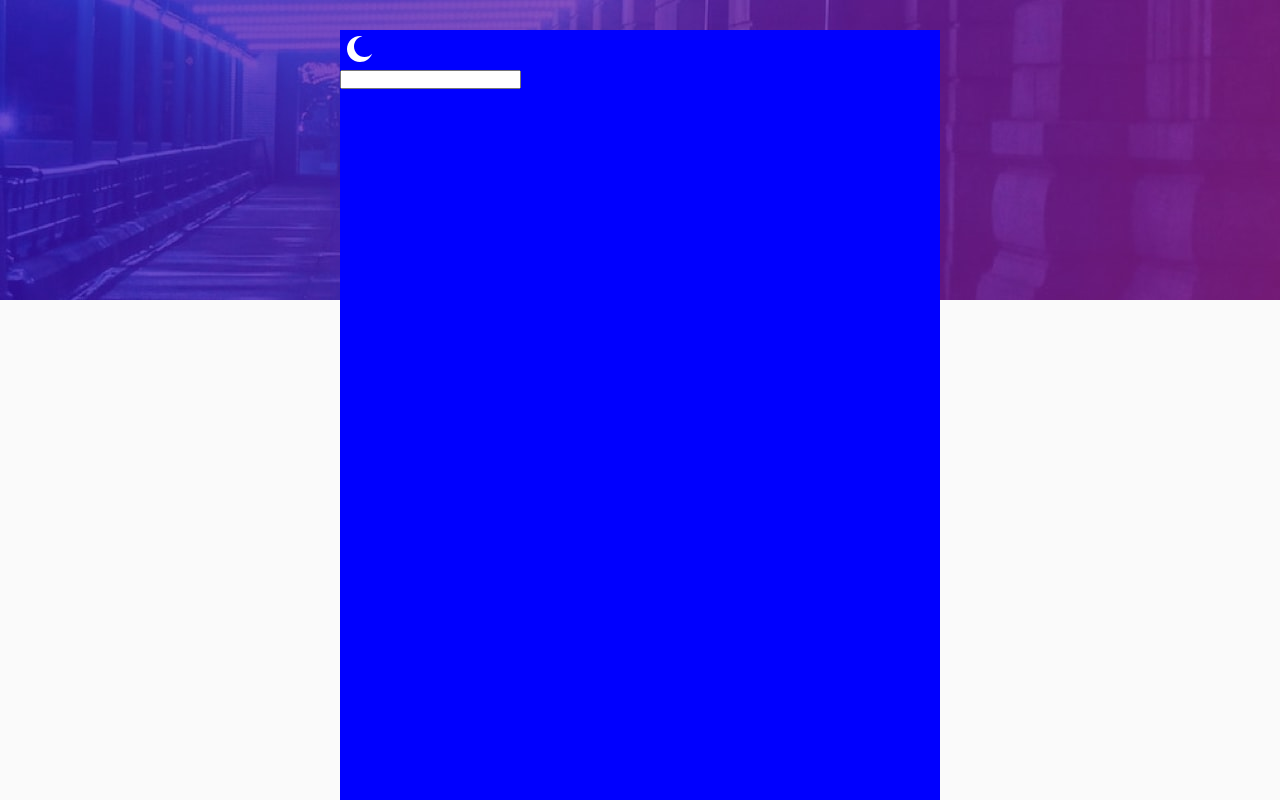
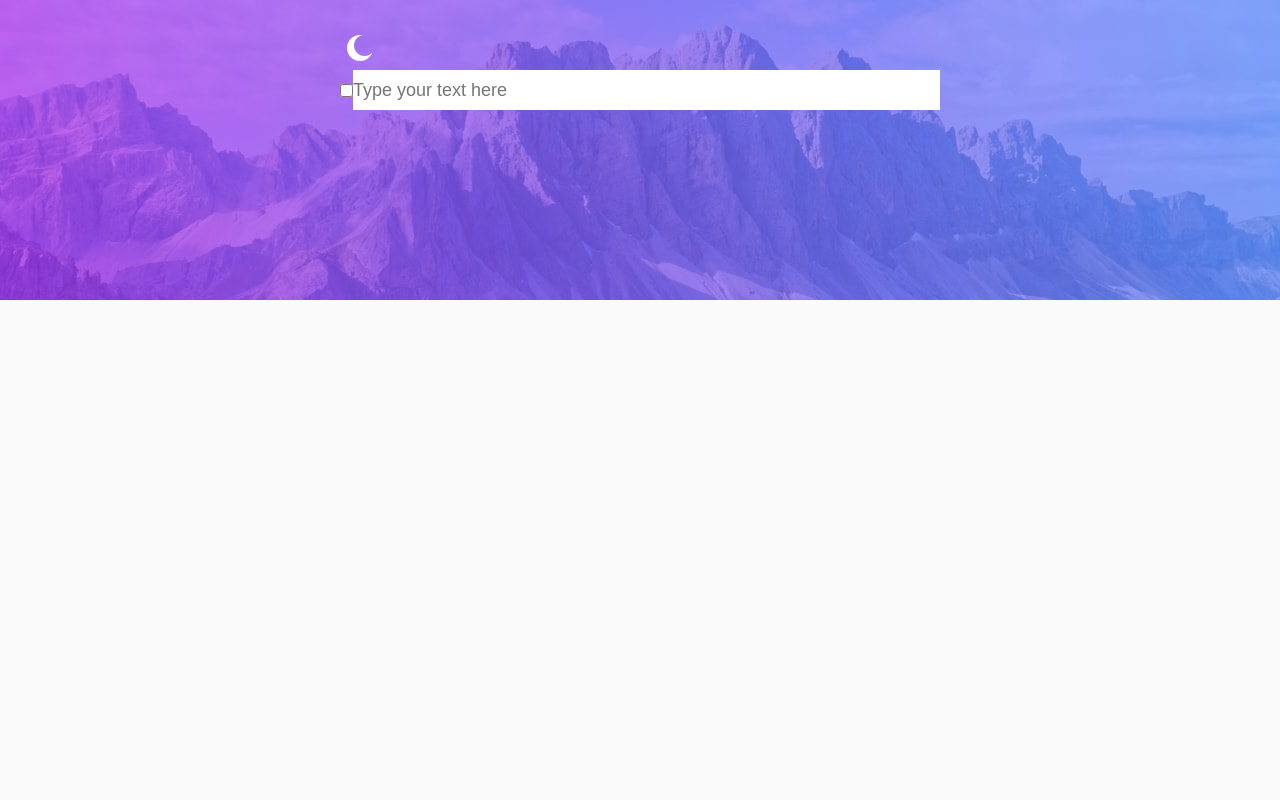
Before and after one commit to jonasalberton/todo-list, a React (Vite) app: page / in a window 1280 px wide. Shown: the top 800 px of the page. Built offline with nearby package versions, Linux system fonts and the light colour scheme.

Commit message:
feat: TodoInput component

```diff
--- a/src/App.tsx
+++ b/src/App.tsx
@@ -8,7 +8,7 @@ import ThemeContext from './themes/ThemeContext';
 const Body = styled('div', {
   background: '$background',
   width: '100%',
-  minHeight: '100%'
+  minHeight: '100%',
 })
 
 
--- /dev/null
+++ b/src/components/Header.tsx
@@ -0,0 +1,26 @@
+import { useContext } from 'react';
+import { styled } from '../stitches.config';
+import ThemeContext from '../themes/ThemeContext';
+import darkBg from '../assets/bg-desktop-dark.jpg';
+import lightBg from '../assets/bg-desktop-light.jpg';
+
+const Heading = styled('div',  {
+  position: 'absolute',
+  width: '100%',
+  top: 0,
+  height: '300px',
+  backgroundRepeat: 'no-repeat',
+  backgroundSize: 'cover'
+});
+
+
+function Header() {
+  const { theme } = useContext(ThemeContext);
+  const background = theme === 'dark' ? darkBg : lightBg;
+
+  return (
+    <Heading style={{backgroundImage: `url(${background})`}}></Heading>
+  );
+}
+
+export default Header;
--- a/src/components/Input.tsx
+++ /dev/null
@@ -1,29 +0,0 @@
-import { KeyboardEvent } from "react";
-import { Todo } from "../models/Todo";
-
-type Props = {
-  onAddNew: (todo: Todo) => void
-}
-
-function Input(props: Props) {
-  const enterKey = 'Enter';
-
-  function handleKeyPress(event: KeyboardEvent<HTMLInputElement>) {
-    if (event.key !== enterKey) return;
-
-    const value = event.currentTarget.value;
-    props.onAddNew({id: 12, isCompleted: false, text: value});
-  }
-
-  return (
-    <div>
-       <input
-        onKeyPress={handleKeyPress}
-        name="teste"
-        type="text">
-      </input>
-    </div>
-  );
-}
-
-export default Input;
--- /dev/null
+++ b/src/components/TodoInput.tsx
@@ -0,0 +1,61 @@
+import { KeyboardEvent } from "react";
+import { Todo } from "../models/Todo";
+import { generateRandomId } from '../utils/index';
+import { styled } from '../stitches.config';
+import CheckBox from "./CheckBox";
+
+const Container = styled('div', {
+  width: '100%',
+  height: '40px',
+  display: 'flex',
+  alignItems: 'center'
+})
+
+const Input = styled('input', {
+  width: '100%',
+  height: '100%',
+  border: 'none',
+  outline: 'none'
+})
+
+type Props = {
+  onAddNew: (todo: Todo) => void
+}
+
+function TodoInput(props: Props) {
+  const enterKey = 'Enter';
+
+  const createTodo = (text: string, isCompleted: boolean): Todo => {
+    return {
+      id: generateRandomId(),
+      isCompleted,
+      text
+    };
+  }
+
+  const resetState = (inputInstance: HTMLInputElement): void => {
+    inputInstance.value = '';
+  }
+
+  const handleKeyPress = (event: KeyboardEvent<HTMLInputElement>): void => {
+    if (event.key !== enterKey) return;
+
+    const inputEl = event.currentTarget;
+    resetState(inputEl);
+    props.onAddNew(createTodo(inputEl.value, true));
+  }
+
+  return (
+    <Container>
+      <CheckBox></CheckBox>
+      <Input
+        onKeyPress={handleKeyPress}
+        placeholder="Type your text here"
+        name="teste"
+        type="text">
+      </Input>
+    </Container>
+  );
+}
+
+export default TodoInput;
--- a/src/components/TodoList.tsx
+++ b/src/components/TodoList.tsx
@@ -1,18 +1,19 @@
 import { useState } from "react";
+import TodoInput from "./TodoInput";
 import { Todo } from "../models/Todo";
-import Input from "./Input";
 
 function TodoList() {
   const [todoList, setTodoList] = useState<Todo[]>([]);
 
-  function addTodo(todo: Todo) {
-    setTodoList([...todoList, todo])
+  const addTodo = (todo: Todo) =>  {
+    setTodoList([...todoList, todo]);
   }
+
 
   return (
     <div>
-      <Input onAddNew={addTodo}></Input>
-      { todoList.map((item) => <div key={item.id}> item {item.text} </div>)}
+      <TodoInput onAddNew={addTodo}></TodoInput>
+      { todoList.map((item) => <div key={item.id}> item {item.id} </div>)}
     </div>
   );
 }
--- a/src/main.tsx
+++ b/src/main.tsx
@@ -6,7 +6,8 @@ import { globalCss } from './stitches.config';
 const globalStyles = globalCss({
   '*': {
     margin: 0,
-    padding: 0
+    padding: 0,
+    fontSize: '18px'
   },
 });
 
--- a/src/models/Todo.ts
+++ b/src/models/Todo.ts
@@ -1,5 +1,5 @@
 export type Todo = {
-  id: number;
+  id: string;
   isCompleted: boolean;
   text: string
 }
--- a/src/pages/Home.tsx
+++ b/src/pages/Home.tsx
@@ -1,7 +1,7 @@
 import { styled } from '../stitches.config';
 import TodoList from '../components/TodoList';
-import darkBg from '../assets/bg-desktop-dark.jpg';
 import ThemeSwitcher from '../components/ThemeSwitcher';
+import Header from '../components/Header';
 
 const Body = styled('div', {
   display: 'flex',
@@ -9,20 +9,10 @@ const Body = styled('div', {
   justifyContent: 'center'
 })
 
-const Header = styled('div',  {
-  position: 'absolute',
-  width: '100%',
-  top: 0,
-  height: '300px',
-  backgroundRepeat: 'no-repeat',
-  backgroundSize: 'cover'
-});
-
 const Container = styled('div', {
   width: '100%',
   maxWidth: '600px',
   height: '1000px',
-  background: 'blue',
   zIndex: '1'
 })
 
@@ -30,7 +20,7 @@ function Home() {
 
   return (
     <Body>
-      <Header style={{backgroundImage: `url(${darkBg})`}}></Header>
+      <Header></Header>
       <Container>
         <ThemeSwitcher></ThemeSwitcher>
         <TodoList></TodoList>
--- /dev/null
+++ b/src/utils/index.ts
@@ -0,0 +1,5 @@
+const generateRandomId = () => {
+  return Math.random().toString(36).slice(2);
+}
+
+export { generateRandomId };
```
Also changed, not shown: src/assets/bg-desktop-light.jpg (added).
